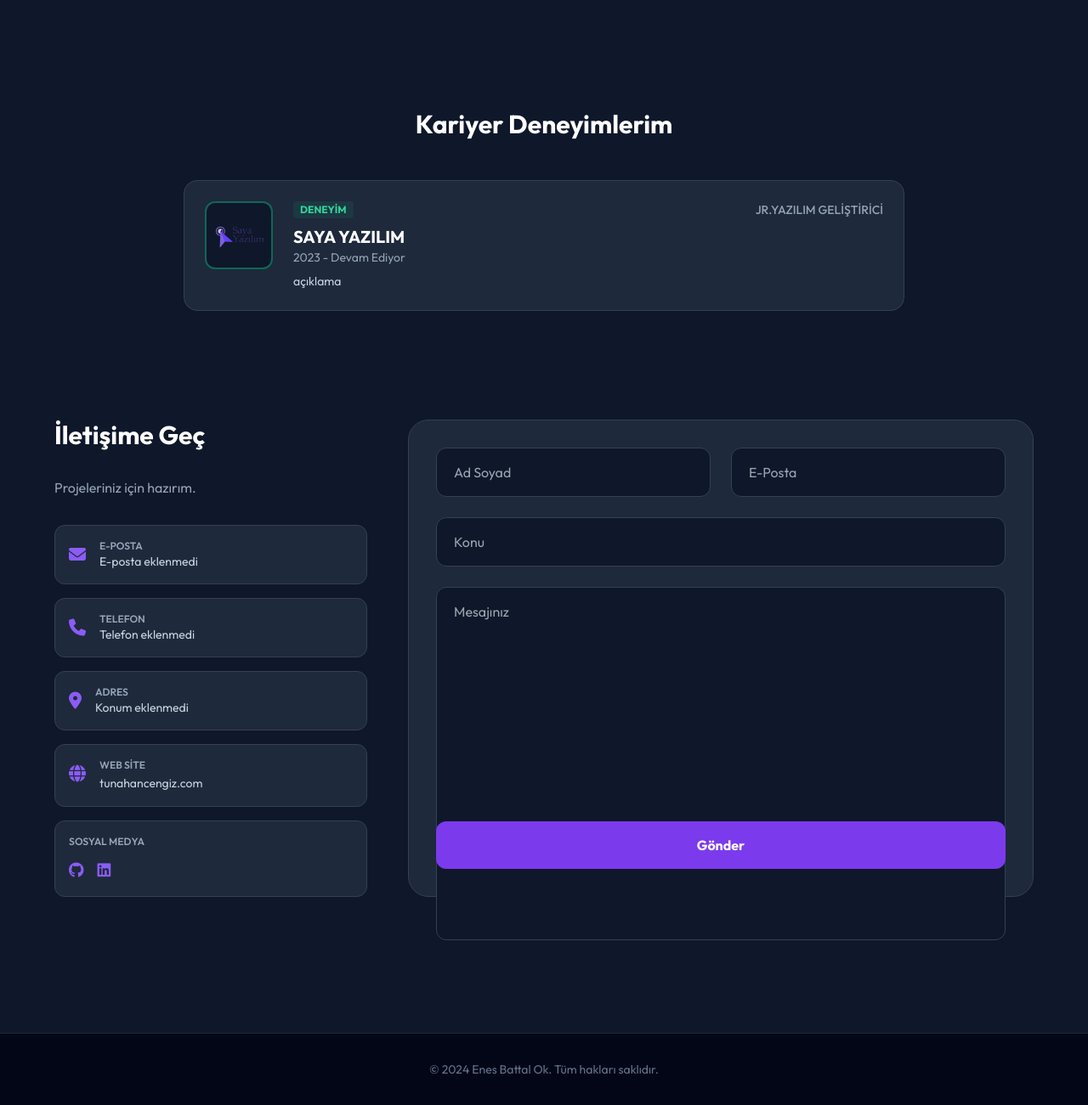
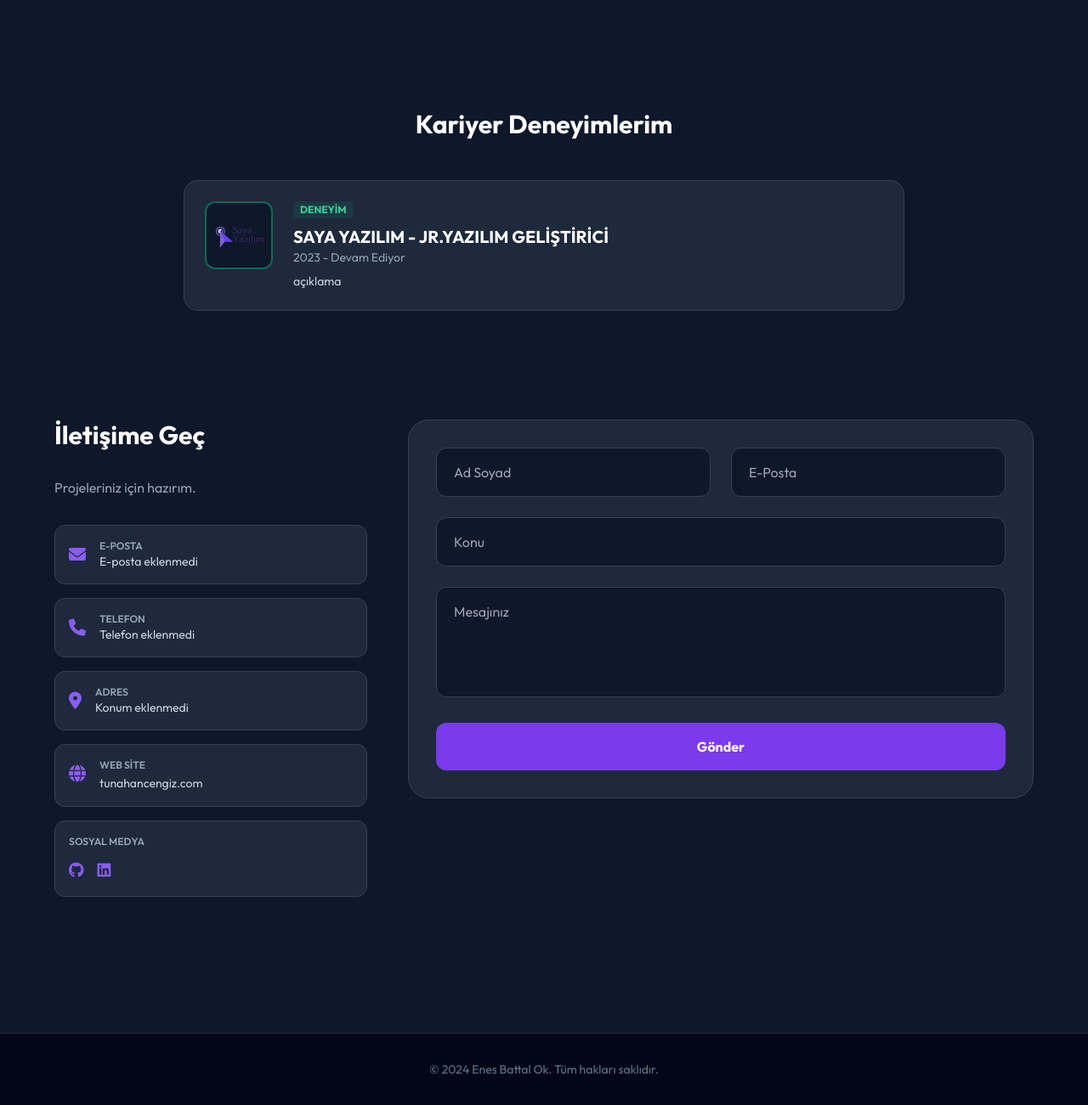
Before and after one commit to EnesBattalOk/PersonalWebsite, a Flask app: page / in a window 1280 px wide. Shown: the part 3360-4661 px from the top of the page at 85% size. Run offline with Flask 3, Linux system fonts and the light colour scheme; data comes from the database, SQL or seed files in the repository; both versions use the stored data as it was after the commit; some libraries are stand-ins or nearby versions.

Commit message:
Update resume and project display with new details and styling
Adds a 'degree' field to the Education model, integrates it into the admin panel and resume display, and adjusts project image display to use 'contain' for better fit.

Replit-Commit-Author: Agent
Replit-Commit-Session-Id: 30a19834-d001-4acc-9588-dece0907e8e4
Replit-Commit-Checkpoint-Type: intermediate_checkpoint
Replit-Commit-Event-Id: d163da6a-7128-4d7a-88dd-08ec411e3f44
Replit-Commit-Screenshot-Url: https://storage.googleapis.com/screenshot-production-us-central1/48add6e2-414e-4324-b71a-e84ab72722bc/30a19834-d001-4acc-9588-dece0907e8e4/Ib8Xg6m
Replit-Helium-Checkpoint-Created: true

```diff
--- a/main.py
+++ b/main.py
@@ -326,6 +326,7 @@ def create_app():
             end_date = request.form.get('end_date')
             is_active = 'is_active' in request.form
             position = request.form.get('position')
+            degree = request.form.get('degree')
 
             logo_url = None
             if 'logo' in request.files:
@@ -338,7 +339,7 @@ def create_app():
             yeni_item = YolHaritasi(
                 tip=tip, baslik=baslik, tarih_araligi=tarih_araligi, notlar=notlar,
                 logo_url=logo_url, order_index=order_index, start_date=start_date,
-                end_date=end_date, is_active=is_active, position=position
+                end_date=end_date, is_active=is_active, position=position, degree=degree
             )
             db.session.add(yeni_item)
             db.session.commit()
@@ -362,6 +363,7 @@ def create_app():
             item.end_date = request.form.get('end_date')
             item.is_active = 'is_active' in request.form
             item.position = request.form.get('position')
+            item.degree = request.form.get('degree')
 
             if 'logo' in request.files:
                 file = request.files['logo']
--- a/models.py
+++ b/models.py
@@ -53,6 +53,7 @@ class YolHaritasi(db.Model):
     end_date = db.Column(db.String(50))
     is_active = db.Column(db.Boolean, default=False)
     position = db.Column(db.String(100))
+    degree = db.Column(db.String(100)) # Yeni alan: Eğitim Derecesi
 
     kategori = db.relationship('CalismaKategori', backref=db.backref('yol_haritalari', lazy=True))
 
--- a/templates/admin_resume.html
+++ b/templates/admin_resume.html
@@ -28,9 +28,13 @@
                     <label class="block text-sm font-medium text-slate-400 mb-2">Sıralama (Küçükten Büyüğe)</label>
                     <input type="number" name="order_index" value="0" class="w-full px-4 py-2 bg-slate-900 border border-slate-700 rounded-lg text-white focus:border-violet-500 outline-none">
                 </div>
-                <div>
+                <div id="position_field">
                     <label class="block text-sm font-medium text-slate-400 mb-2">Pozisyon / Bölüm</label>
                     <input type="text" name="position" placeholder="Örn: Senior Developer" class="w-full px-4 py-2 bg-slate-900 border border-slate-700 rounded-lg text-white focus:border-violet-500 outline-none">
+                </div>
+                <div id="degree_field" class="hidden">
+                    <label class="block text-sm font-medium text-slate-400 mb-2">Eğitim Derecesi (Örn: Lisans, Önlisans)</label>
+                    <input type="text" name="degree" placeholder="Örn: Lisans" class="w-full px-4 py-2 bg-slate-900 border border-slate-700 rounded-lg text-white focus:border-violet-500 outline-none">
                 </div>
                 <div class="grid grid-cols-2 gap-4">
                     <div>
--- a/templates/index.html
+++ b/templates/index.html
@@ -54,9 +54,9 @@
         <div class="flex flex-wrap justify-center gap-8">
             {% for proje in projeler %}
             <div class="w-full md:w-[350px] group bg-slate-800 rounded-2xl overflow-hidden border border-slate-700 hover:border-violet-500 transition-all hover:-translate-y-2">
-                <div class="h-52 overflow-hidden bg-slate-900">
+                <div class="h-52 overflow-hidden bg-slate-900 flex items-center justify-center">
                     {% if proje.kapak_resmi %}
-                    <img src="{{ proje.kapak_resmi }}" class="w-full h-full object-cover group-hover:scale-110 transition-transform duration-500">
+                    <img src="{{ proje.kapak_resmi }}" class="w-full h-full object-contain group-hover:scale-110 transition-transform duration-500">
                     {% else %}
                     <div class="w-full h-full flex items-center justify-center text-slate-600"><i class="fa-solid fa-image text-3xl"></i></div>
                     {% endif %}
@@ -88,11 +88,10 @@
                 <div class="flex-1 min-w-0 text-left">
                     <div class="flex items-center justify-between">
                         <span class="text-xs font-bold uppercase px-2 py-0.5 rounded bg-violet-500/10 text-violet-400">{{ item.tip }}</span>
-                        {% if item.position %}
-                        <span class="text-sm text-slate-400 font-medium">{{ item.position }}</span>
-                        {% endif %}
                     </div>
-                    <h3 class="text-xl font-bold text-white mt-2">{{ item.baslik }}</h3>
+                    <h3 class="text-xl font-bold text-white mt-2">
+                        {{ item.baslik }}{% if item.degree %} - {{ item.degree }}{% endif %}
+                    </h3>
                     <p class="text-slate-400 text-sm break-all">
                         {% if item.start_date %}
                             {{ item.start_date }} - {{ 'Devam Ediyor' if item.is_active else item.end_date }}
@@ -124,11 +123,10 @@
                 <div class="flex-1 min-w-0 text-left">
                     <div class="flex items-center justify-between">
                         <span class="text-xs font-bold uppercase px-2 py-0.5 rounded bg-emerald-500/10 text-emerald-400">{{ item.tip }}</span>
-                        {% if item.position %}
-                        <span class="text-sm text-slate-400 font-medium">{{ item.position }}</span>
-                        {% endif %}
                     </div>
-                    <h3 class="text-xl font-bold text-white mt-2">{{ item.baslik }}</h3>
+                    <h3 class="text-xl font-bold text-white mt-2">
+                        {{ item.baslik }}{% if item.position %} - {{ item.position }}{% endif %}
+                    </h3>
                     <p class="text-slate-400 text-sm break-all">
                         {% if item.start_date %}
                             {{ item.start_date }} - {{ 'Devam Ediyor' if item.is_active else item.end_date }}
@@ -146,11 +144,11 @@
 
 <section id="iletisim" class="py-20 relative overflow-hidden">
     <div class="container mx-auto px-6">
-        <div class="flex flex-col lg:flex-row items-stretch gap-12 max-w-6xl mx-auto">
-            <div class="lg:w-1/3 flex flex-col">
+        <div class="flex flex-col lg:flex-row gap-12 max-w-6xl mx-auto">
+            <div class="lg:w-1/3">
                 <h2 class="text-3xl font-bold text-white mb-8">İletişime Geç</h2>
                 <p class="text-slate-400 mb-8">Projeleriniz için hazırım.</p>
-                <div class="space-y-4 flex-1">
+                <div class="space-y-4">
                     <!-- Email Card -->
                     <div class="bg-slate-800 p-4 rounded-xl border border-slate-700 hover:border-violet-500 transition-all flex items-start gap-4">
                         <i class="fas fa-envelope text-violet-500 text-xl flex-shrink-0 mt-1"></i>
@@ -213,21 +211,19 @@
                 </div>
             </div>
 
-            <div class="lg:w-2/3 w-full flex">
-                <form action="{{ url_for('contact') }}" method="POST" class="bg-slate-800 p-8 rounded-3xl border border-slate-700 w-full flex flex-col justify-between">
-                    <div class="space-y-6 flex-1">
-                        <div class="grid grid-cols-1 md:grid-cols-2 gap-6">
-                            <input type="text" name="ad_soyad" required placeholder="Ad Soyad" class="w-full bg-slate-900 border border-slate-700 rounded-xl px-5 py-4 text-white focus:border-violet-500 outline-none">
-                            <input type="email" name="email" required placeholder="E-Posta" class="w-full bg-slate-900 border border-slate-700 rounded-xl px-5 py-4 text-white focus:border-violet-500 outline-none">
-                        </div>
-                        <div>
-                             <input type="text" name="konu" placeholder="Konu" class="w-full bg-slate-900 border border-slate-700 rounded-xl px-5 py-4 text-white focus:border-violet-500 outline-none">
-                        </div>
-                        <div class="h-full min-h-[150px] flex-1">
-                            <textarea name="mesaj" required placeholder="Mesajınız" class="w-full h-full bg-slate-900 border border-slate-700 rounded-xl px-5 py-4 text-white focus:border-violet-500 outline-none resize-none"></textarea>
-                        </div>
+            <div class="lg:w-2/3 w-full">
+                <form action="{{ url_for('contact') }}" method="POST" class="bg-slate-800 p-8 rounded-3xl border border-slate-700 w-full">
+                    <div class="grid grid-cols-1 md:grid-cols-2 gap-6 mb-6">
+                        <input type="text" name="ad_soyad" required placeholder="Ad Soyad" class="w-full bg-slate-900 border border-slate-700 rounded-xl px-5 py-4 text-white focus:border-violet-500 outline-none">
+                        <input type="email" name="email" required placeholder="E-Posta" class="w-full bg-slate-900 border border-slate-700 rounded-xl px-5 py-4 text-white focus:border-violet-500 outline-none">
                     </div>
-                    <button type="submit" class="w-full bg-violet-600 hover:bg-violet-700 text-white font-bold py-4 rounded-xl transition-all mt-6">Gönder</button>
+                    <div class="mb-6">
+                         <input type="text" name="konu" placeholder="Konu" class="w-full bg-slate-900 border border-slate-700 rounded-xl px-5 py-4 text-white focus:border-violet-500 outline-none">
+                    </div>
+                    <div class="mb-6">
+                        <textarea name="mesaj" required rows="4" placeholder="Mesajınız" class="w-full bg-slate-900 border border-slate-700 rounded-xl px-5 py-4 text-white focus:border-violet-500 outline-none resize-none"></textarea>
+                    </div>
+                    <button type="submit" class="w-full bg-violet-600 hover:bg-violet-700 text-white font-bold py-4 rounded-xl transition-all">Gönder</button>
                 </form>
             </div>
         </div>
```
Also changed, not shown: templates/admin_resume_edit.html (+22 -3 lines), instance/database.db.
